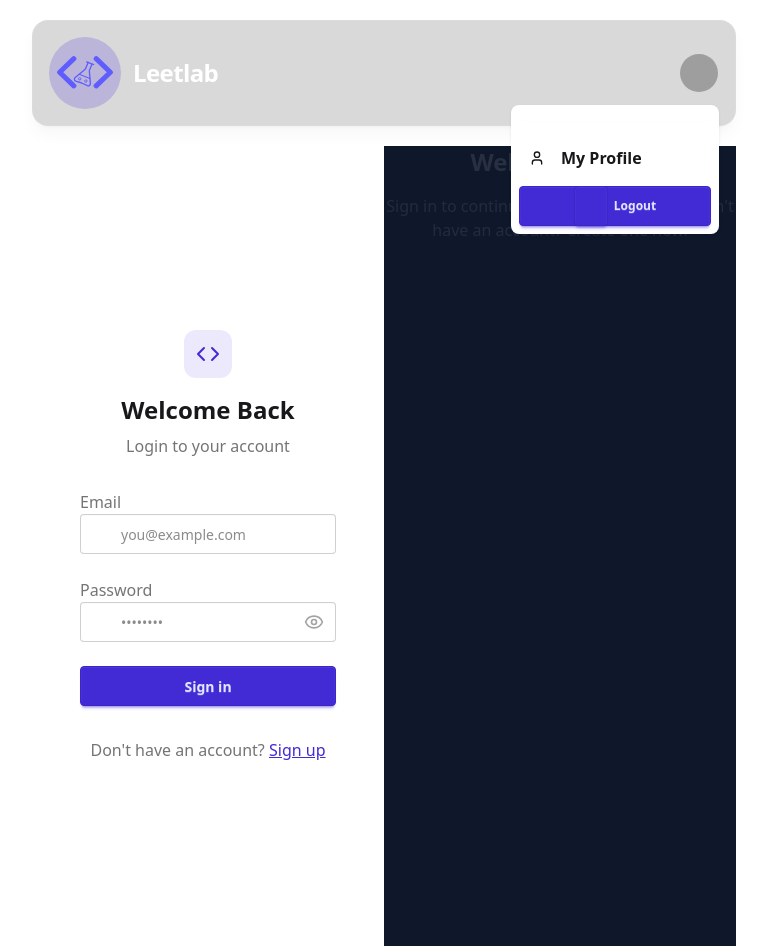
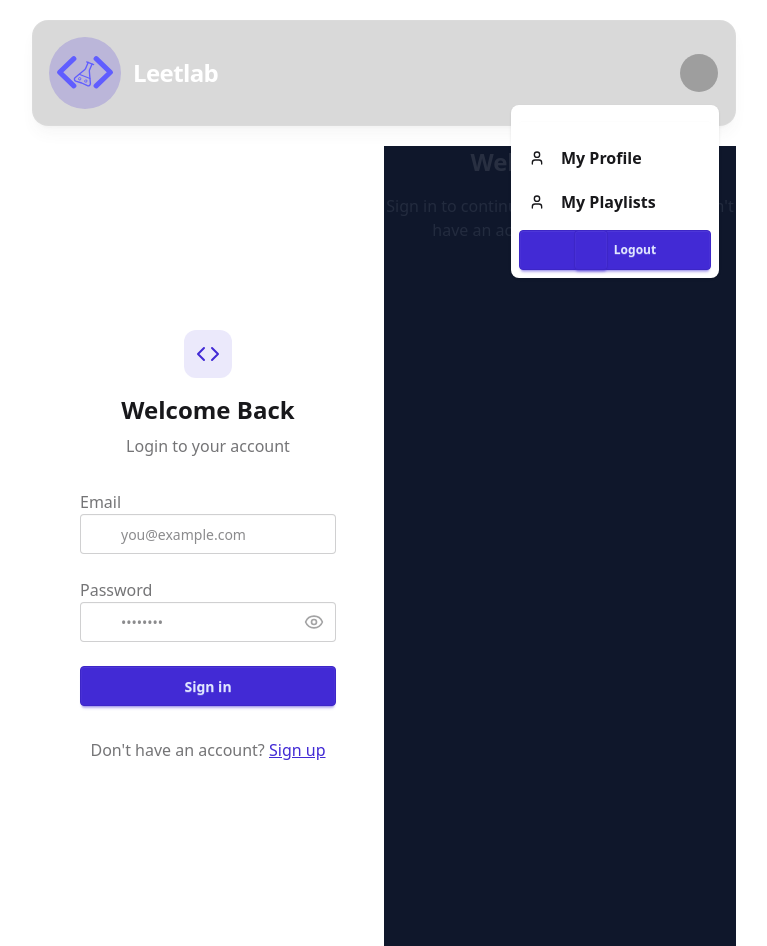
Before and after one commit to zeeshan7791/leet-lab, a React (Vite) app in the folder client/: page /login in a window 1280 px wide. Both pictures are taken after a click on the label 955 px from the left and 73 px from the top of the page. Shown: the whole page, without its empty margins (256-1023 px from the left). Built offline with nearby package versions, Linux system fonts and the light colour scheme; no server answers; grey boxes are pictures that could not be loaded.

Commit message:
width increase

```diff
--- a/client/src/components/Navbar.jsx
+++ b/client/src/components/Navbar.jsx
@@ -14,7 +14,7 @@ const Navbar = ()=>{
     console.log("AUTH_USER",authUser)
 
     return (
-     <nav className="sticky top-0 z-50 w-full py-5">
+     <nav className="sticky top-0 z-50  py-5 ">
       <div className="flex w-full justify-between mx-auto max-w-4xl bg-black/15 shadow-lg shadow-neutral-600/5 backdrop-blur-lg border border-gray-200/10 p-4 rounded-2xl">
         {/* Logo Section */}
         <Link to="/" className="flex items-center gap-3 cursor-pointer">
@@ -76,6 +76,15 @@ const Navbar = ()=>{
                   </Link>
                 </li>
               )}
+                 <li>
+                <Link
+                  to="/playlist"
+                  className="hover:bg-primary hover:text-white text-base font-semibold"
+                >
+                  <User className="w-4 h-4 mr-2" />
+                  My Playlists
+                </Link>
+              </li>
               <li>
                 <LogoutButton className="hover:bg-primary hover:text-white">
                   <LogoutButton className="w-4 h-4 mr-2" />
```
